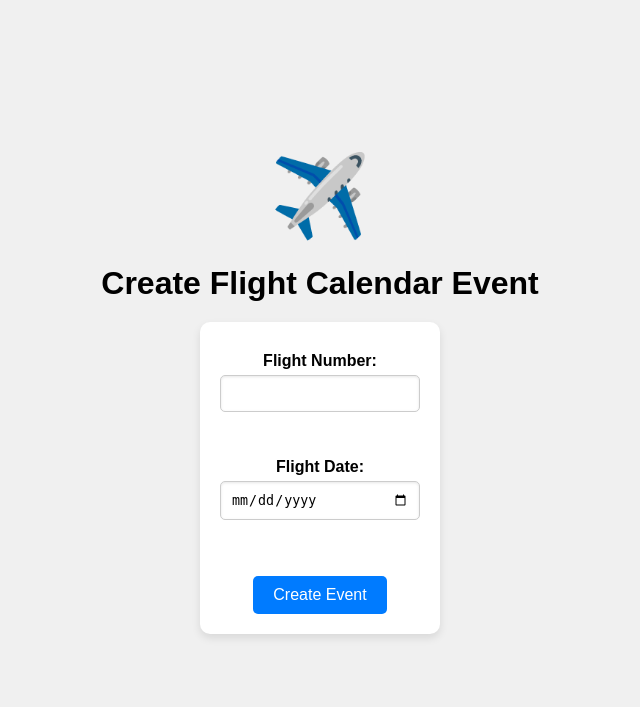
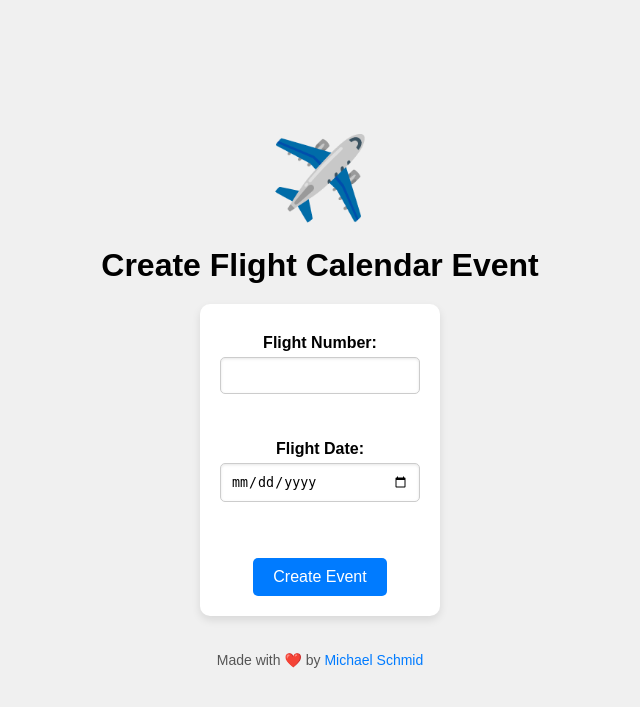
Before and after one commit to mschmidoev/FlightCal, a Flask app: page / in a window 1280 px wide. Shown: the top 707 px of the page, without its empty margins (320-960 px from the left). Run offline with Flask 3, Linux system fonts and the light colour scheme.

Commit message:
Add footer and format

```diff
--- a/core.py
+++ b/core.py
@@ -27,7 +27,7 @@ def parse_date(date: str) -> str:
 
 
 def parse_flight_number(flight_number: str) -> str:
-    return ''.join(filter(str.isalnum, flight_number.upper()))
+    return "".join(filter(str.isalnum, flight_number.upper()))
 
 
 def get_flight_for_date(flight_number: str, date: str) -> dict:
--- a/templates/index.html
+++ b/templates/index.html
@@ -55,6 +55,18 @@
         .emoji {
             font-size: 5rem;
         }
+        footer {
+            margin-top: 20px;
+            font-size: 14px;
+            color: #555;
+        }
+        footer a {
+            color: #007bff;
+            text-decoration: none;
+        }
+        footer a:hover {
+            text-decoration: underline;
+        }
     </style>
 </head>
 <body>
@@ -69,5 +81,8 @@
 
         <input type="submit" value="Create Event">
     </form>
+    <footer>
+        Made with ❤️ by <a href="https://mschm.id" target="_blank">Michael Schmid</a>
+    </footer>
 </body>
 </html>
```
